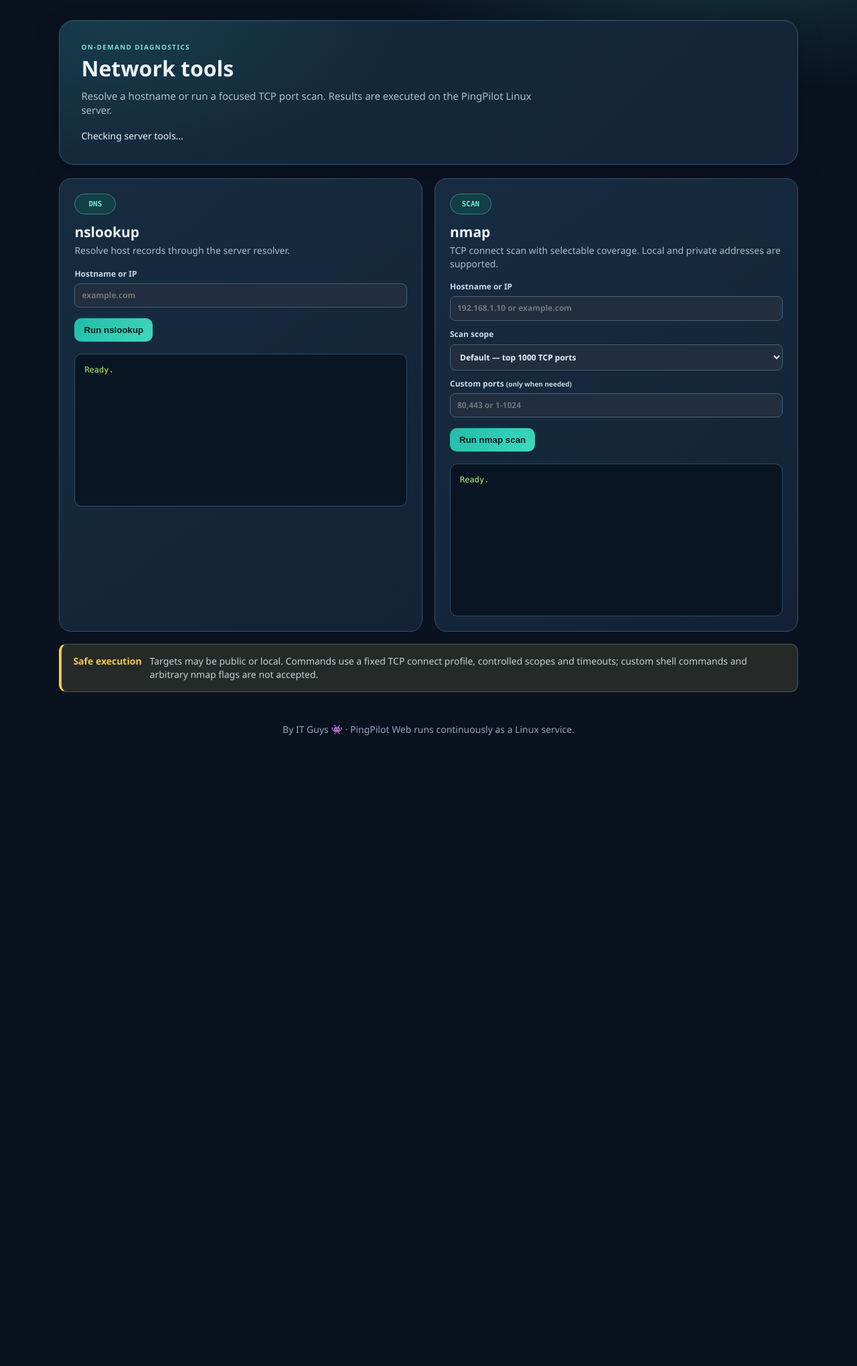
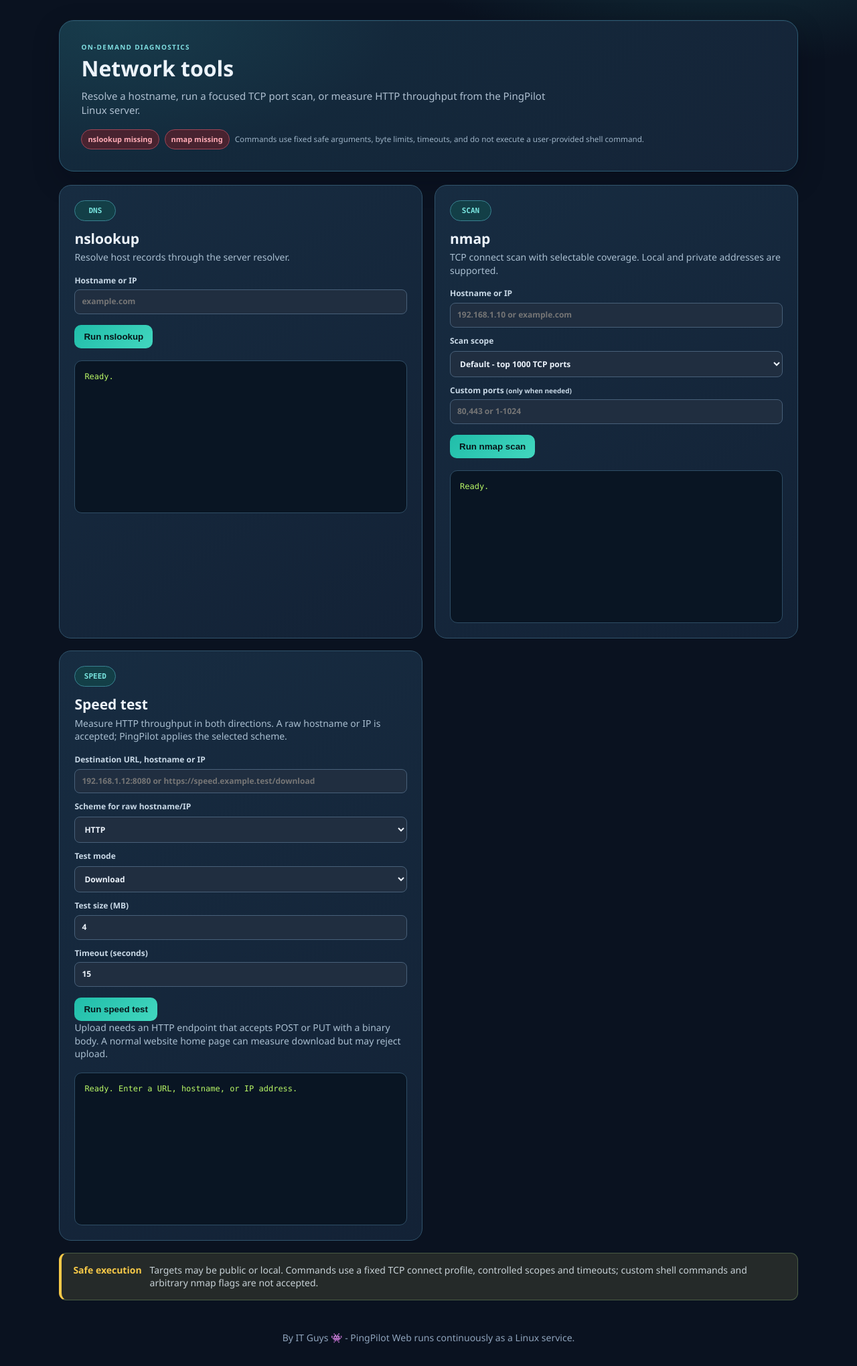
Before and after one commit to bootramp/PingPilot, a Flask app: page /tools in a window 1280 px wide. Shown: the part 83-2122 px from the top of the page at 67% size. Before the commit the page ends 1181 px from the top, so only its background shows below. Run offline with Flask 3, Linux system fonts and the light colour scheme; data comes from the database, SQL or seed files in the repository; data that the repository does not hold is empty; a map, chart or similar area stays blank.

Commit message:
Update tools.html

```diff
--- a/templates/tools.html
+++ b/templates/tools.html
@@ -1,5 +1,53 @@
-<!doctype html><html lang="en"><head><meta charset="utf-8"><meta name="viewport" content="width=device-width,initial-scale=1"><title>PingPilot · Network Tools</title><link rel="icon" type="image/x-icon" href="/static/superman.ico?v=20260927"><link rel="stylesheet" href="/static/app.css?v=20260927-global"><link rel="stylesheet" href="/static/global-overrides.css?v=20260927-scroll-lock"></head><body class="tools-page">
-<header class="topbar"><div><div class="brand">PING<span>PILOT</span><small>NETWORK TOOLS</small></div><div class="sub">Safe, server-side diagnostics with fixed arguments and execution timeouts</div></div><div class="toolbar"><a class="button primary" href="/">Main Dashboard</a><a class="button global-nav" href="/global">Global Connectivity</a></div></header>
-<main class="tools-main"><section class="tools-hero"><span class="eyebrow">ON-DEMAND DIAGNOSTICS</span><h1>Network tools</h1><p>Resolve a hostname or run a focused TCP port scan. Results are executed on the PingPilot Linux server.</p><div id="toolStatus" class="tool-status">Checking server tools…</div></section>
-<section class="tools-grid"><article class="tool-card"><div class="tool-icon">DNS</div><h2>nslookup</h2><p>Resolve host records through the server resolver.</p><form id="nslookupForm"><label>Hostname or IP<input id="nsHost" placeholder="example.com" required></label><button class="primary" type="submit">Run nslookup</button></form><pre id="nsOutput" class="tool-output">Ready.</pre></article><article class="tool-card"><div class="tool-icon">SCAN</div><h2>nmap</h2><p>TCP connect scan with selectable coverage. Local and private addresses are supported.</p><form id="nmapForm"><label>Hostname or IP<input id="nmapHost" placeholder="192.168.1.10 or example.com" required></label><label>Scan scope<select id="nmapScope"><option value="top1000" selected>Default — top 1000 TCP ports</option><option value="top100">Quick — top 100 TCP ports</option><option value="web">Web services — 80, 443, 8080, 8443</option><option value="full">Full TCP — all 65,535 ports</option><option value="custom">Custom ports</option></select></label><label>Custom ports <small>(only when needed)</small><input id="nmapPorts" placeholder="80,443 or 1-1024"></label><button class="primary" type="submit">Run nmap scan</button></form><pre id="nmapOutput" class="tool-output">Ready.</pre></article></section>
-<section class="tool-notice"><b>Safe execution</b><span>Targets may be public or local. Commands use a fixed TCP connect profile, controlled scopes and timeouts; custom shell commands and arbitrary nmap flags are not accepted.</span></section></main><footer>By IT Guys 👾 · PingPilot Web runs continuously as a Linux service.</footer><div id="toolToast"></div><script src="/static/tools.js?v=20260927-nmap-scope"></script></body></html>
+<!doctype html>
+<html lang='en'>
+<head>
+  <meta charset='utf-8'>
+  <meta name='viewport' content='width=device-width,initial-scale=1'>
+  <title>PingPilot - Network Tools</title>
+  <link rel='icon' type='image/x-icon' href='/static/superman.ico?v=20261005'>
+  <link rel='stylesheet' href='/static/app.css?v=20261005-speedtest'>
+  <link rel='stylesheet' href='/static/global-overrides.css?v=20260927-scroll-lock'>
+</head>
+<body class='tools-page'>
+<header class='topbar'>
+  <div><div class='brand'>PING<span>PILOT</span><small>NETWORK TOOLS</small></div><div class='sub'>Safe, server-side diagnostics with fixed arguments and execution timeouts</div></div>
+  <div class='toolbar'><a class='button primary' href='/'>Main Dashboard</a><a class='button global-nav' href='/global'>Global Connectivity</a></div>
+</header>
+<main class='tools-main'>
+  <section class='tools-hero'>
+    <span class='eyebrow'>ON-DEMAND DIAGNOSTICS</span><h1>Network tools</h1>
+    <p>Resolve a hostname, run a focused TCP port scan, or measure HTTP throughput from the PingPilot Linux server.</p>
+    <div id='toolStatus' class='tool-status'>Checking server tools...</div>
+  </section>
+  <section class='tools-grid'>
+    <article class='tool-card'>
+      <div class='tool-icon'>DNS</div><h2>nslookup</h2><p>Resolve host records through the server resolver.</p>
+      <form id='nslookupForm'><label>Hostname or IP<input id='nsHost' placeholder='example.com' required></label><button class='primary' type='submit'>Run nslookup</button></form>
+      <pre id='nsOutput' class='tool-output'>Ready.</pre>
+    </article>
+    <article class='tool-card'>
+      <div class='tool-icon'>SCAN</div><h2>nmap</h2><p>TCP connect scan with selectable coverage. Local and private addresses are supported.</p>
+      <form id='nmapForm'><label>Hostname or IP<input id='nmapHost' placeholder='192.168.1.10 or example.com' required></label><label>Scan scope<select id='nmapScope'><option value='top1000' selected>Default - top 1000 TCP ports</option><option value='top100'>Quick - top 100 TCP ports</option><option value='web'>Web services - 80, 443, 8080, 8443</option><option value='full'>Full TCP - all 65,535 ports</option><option value='custom'>Custom ports</option></select></label><label>Custom ports <small>(only when needed)</small><input id='nmapPorts' placeholder='80,443 or 1-1024'></label><button class='primary' type='submit'>Run nmap scan</button></form>
+      <pre id='nmapOutput' class='tool-output'>Ready.</pre>
+    </article>
+    <article class='tool-card speed-card'>
+      <div class='tool-icon'>SPEED</div><h2>Speed test</h2>
+      <p>Measure HTTP throughput in both directions. A raw hostname or IP is accepted; PingPilot applies the selected scheme.</p>
+      <form id='speedForm'>
+        <label>Destination URL, hostname or IP<input id='speedTarget' type='text' placeholder='192.168.1.12:8080 or https://speed.example.test/download' required></label>
+        <label>Scheme for raw hostname/IP<select id='speedScheme'><option value='http' selected>HTTP</option><option value='https'>HTTPS</option></select></label>
+        <label>Test mode<select id='speedMode'><option value='download' selected>Download</option><option value='upload'>Upload</option><option value='both'>Download + Upload</option></select></label>
+        <label>Test size (MB)<input id='speedSizeMb' type='number' min='1' max='64' step='1' value='4'></label>
+        <label>Timeout (seconds)<input id='speedTimeout' type='number' min='3' max='30' step='1' value='15'></label>
+        <button class='primary' type='submit'>Run speed test</button>
+      </form>
+      <p class='speed-help'>Upload needs an HTTP endpoint that accepts POST or PUT with a binary body. A normal website home page can measure download but may reject upload.</p>
+      <pre id='speedOutput' class='tool-output'>Ready. Enter a URL, hostname, or IP address.</pre>
+    </article>
+  </section>
+  <section class='tool-notice'><b>Safe execution</b><span>Targets may be public or local. Commands use a fixed TCP connect profile, controlled scopes and timeouts; custom shell commands and arbitrary nmap flags are not accepted.</span></section>
+</main>
+<footer>By IT Guys &#128126; - PingPilot Web runs continuously as a Linux service.</footer>
+<div id='toolToast'></div><script src='/static/tools.js?v=20261005-speedtest'></script>
+</body>
+</html>
```
